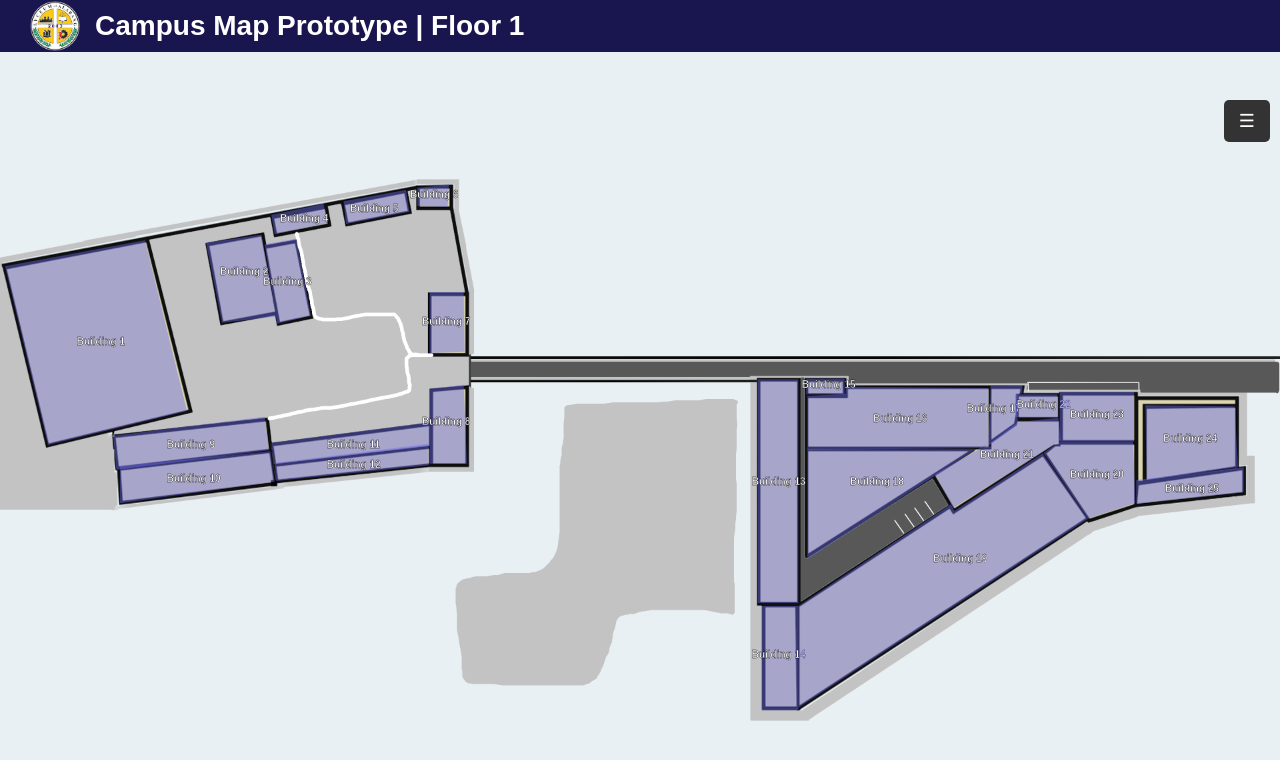
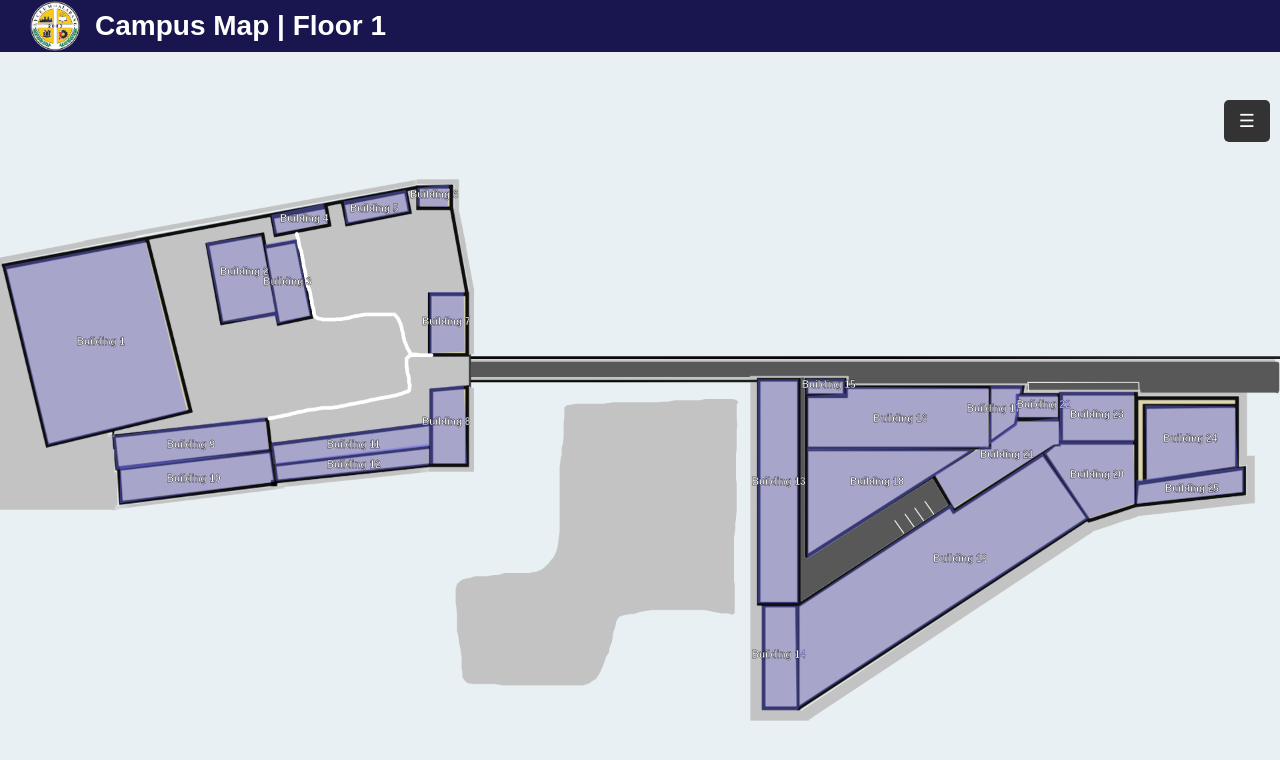
Before and after one commit to jcjcjcjcjcjcjc67/campus-map-v67, a plain HTML site: page floor1.html in a window 1280 px wide. Drawn offline with Linux system fonts and the light colour scheme.

Commit message:
Update floor1.html

```diff
--- a/floor1.html
+++ b/floor1.html
@@ -9,7 +9,7 @@
 <body>
   <div class="top-bar">
     <img src="images/loalogo.png">
-    Campus Map Prototype | Floor 1
+    Campus Map | Floor 1
   </div>
 
   <div class="map-container">
```
